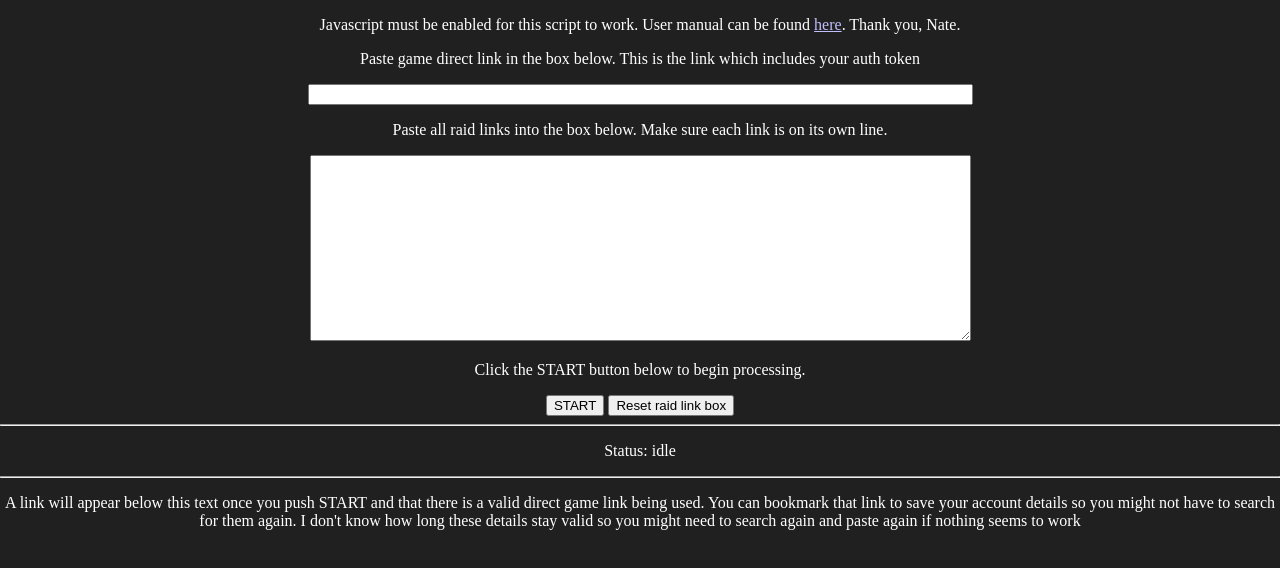
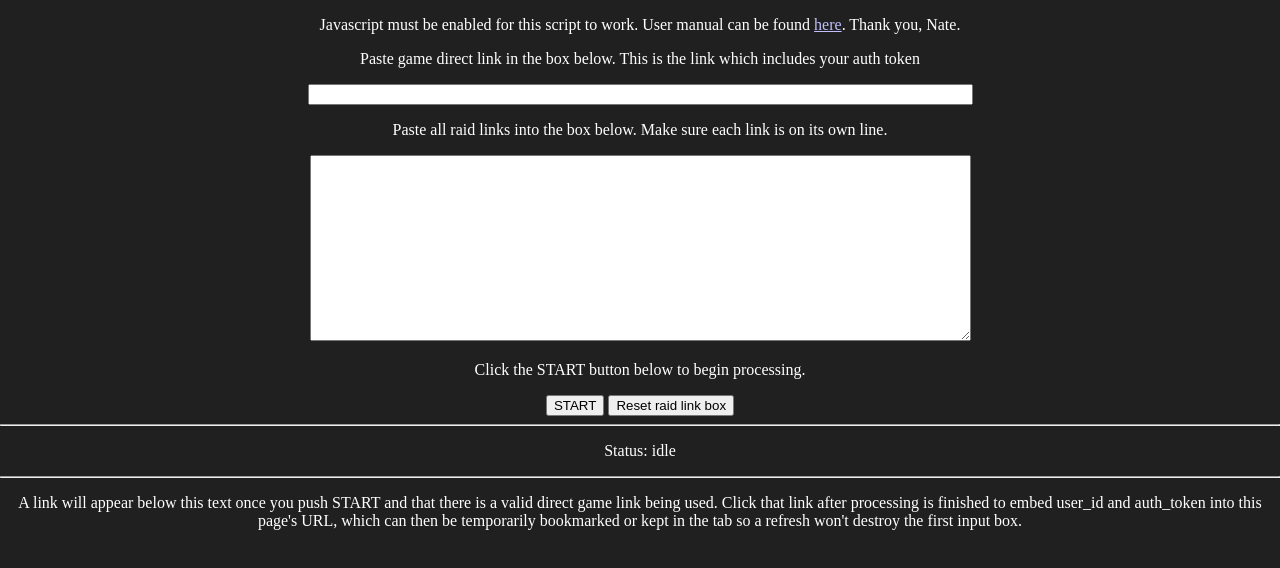
Before and after one commit to Iambian/Iambian.github.io, a plain HTML site: page ag_raidjoin.html in a window 1280 px wide. Drawn offline with Linux system fonts and the light colour scheme.

Commit message:
Well, fudgesticks. That didn't work out so hot.

```diff
--- a/ag_raidjoin.html
+++ b/ag_raidjoin.html
@@ -41,10 +41,10 @@ a:visited { color:#FFC0FF; }
 	<p id="process_status">Status: idle</p>
 	<hr />
 	<p> A link will appear below this text once you push START and that there is
-	a valid direct game link being used. You can bookmark that link to save
-	your account details so you might not have to search for them again. I don't
-	know how long these details stay valid so you might need to search again and
-	paste again if nothing seems to work</p>
+	a valid direct game link being used. Click that link after processing is
+	finished to embed user_id and auth_token into this page's URL, which can then
+	be temporarily bookmarked or kept in the tab so a refresh won't destroy the
+	first input box.</p>
 	<p><a href="" id="bookmark_a"></a></p>
 </div>
 
@@ -159,7 +159,6 @@ a:visited { color:#FFC0FF; }
 			}
 			return;
 		}
-		file:///C:/Users/Xethyl/Desktop/MY_GITHUB/ag_raidjoin.html
 
 		var conn = new XMLHttpRequest();
 		conn.addEventListener("load",connloaded);
@@ -169,7 +168,7 @@ a:visited { color:#FFC0FF; }
 		conn.send();
 
 		if (!bm_user_id || !bm_auth_token) {
-			s = "DO NOT SHARE THIS LINK. Right-click this link and select the option to save it as a bookmark. Or copy it and place it someplace private."
+			s = "DO NOT SHARE THIS LINK. Click to save direct link for this session."
 			$("bookmark_a").innerHTML = s;
 			s  = window.location.toString();
 			s  = s.split("?")[0];
```
